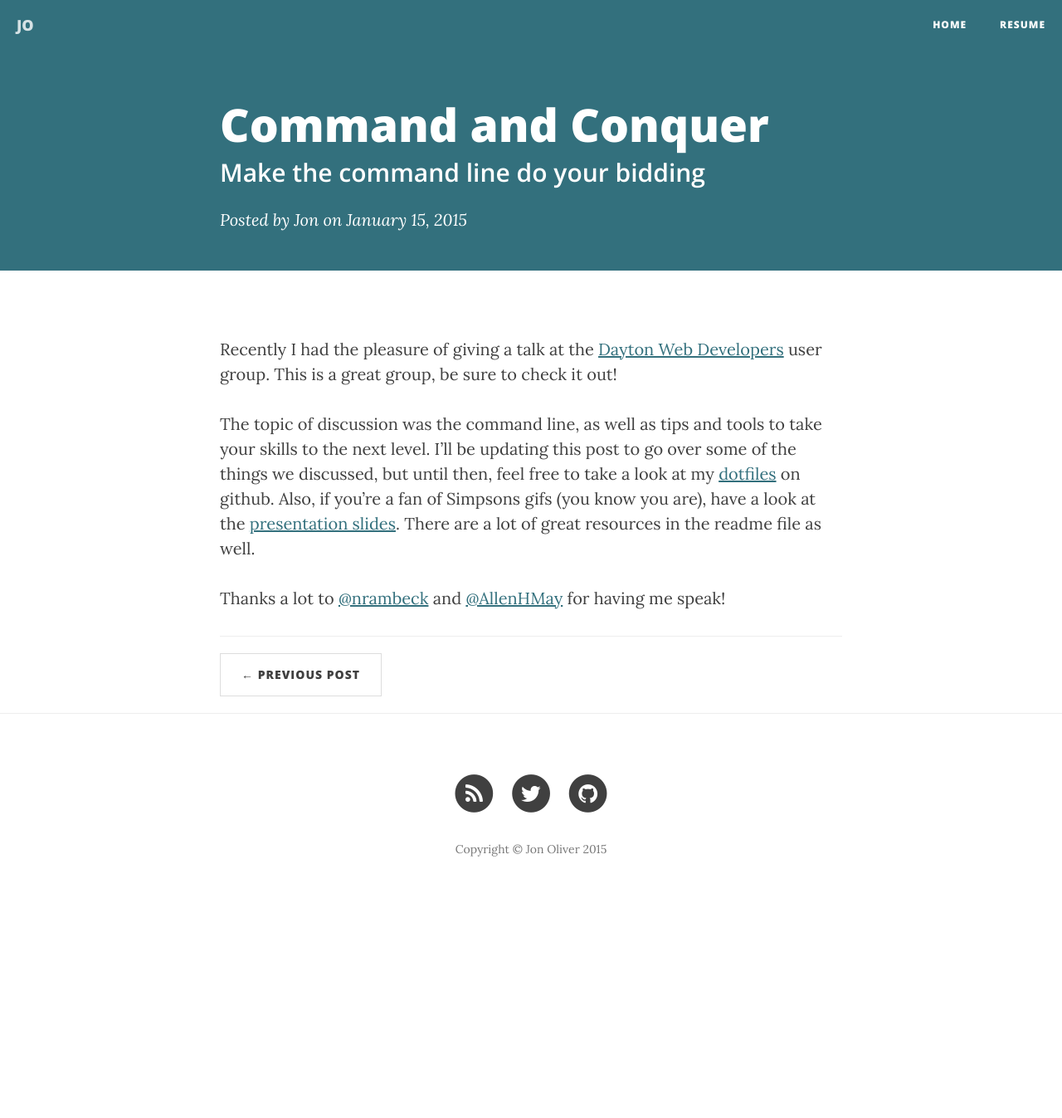
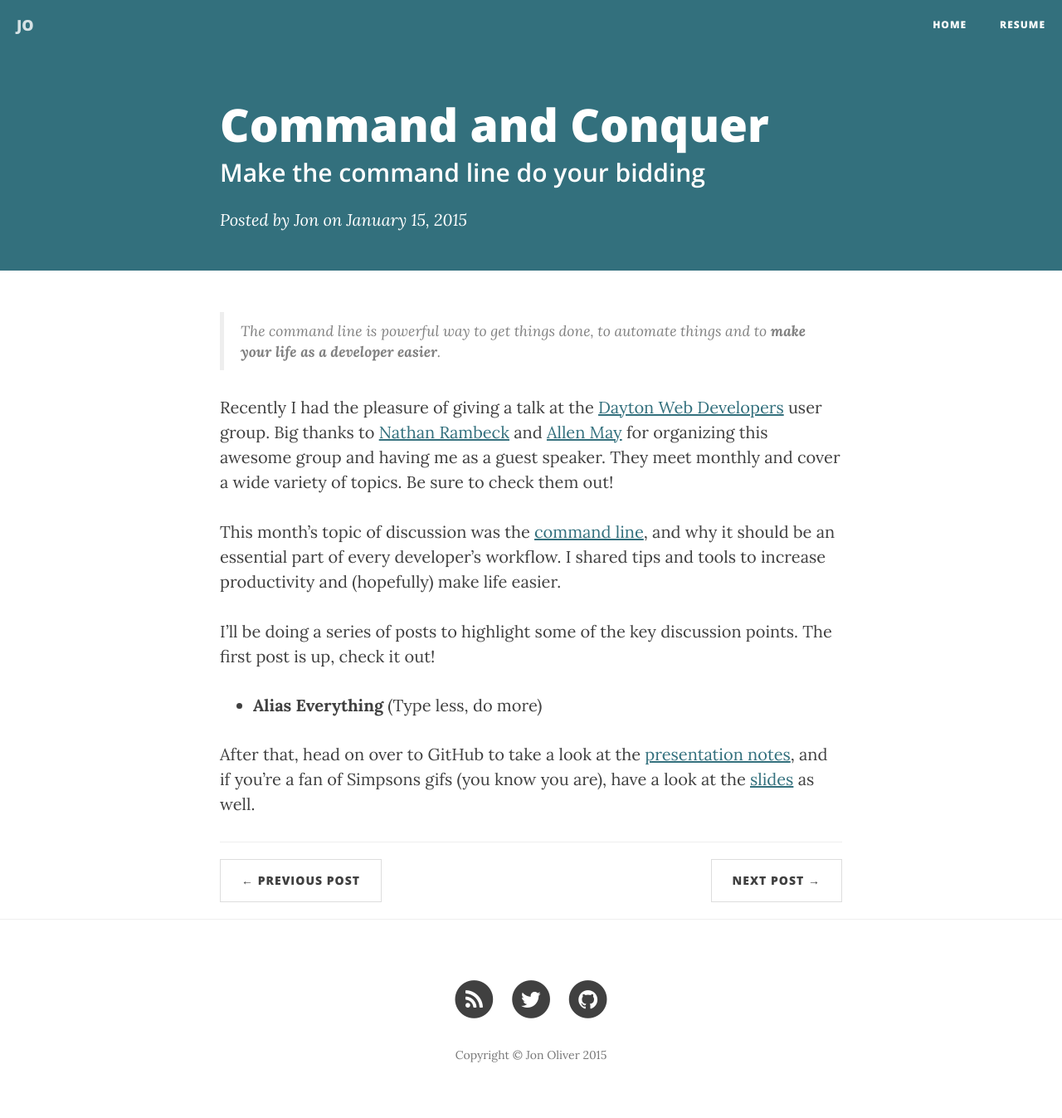
Before and after one commit to jonoliver/jonoliver.github.io, a Jekyll site: the page built from _posts/2015-01-15-command-and-conquer.md, in a window 1280 px wide. Shown: the whole page at 83% size. Built offline with Jekyll 4.4.1, drawn with Linux system fonts in a browser that asks for light colours; nearby versions of some CDN libraries; before the commit the page ends 1099 px from its top, so only the background shows below that.

Commit message:
Add new post for aliases

```diff
--- a/_posts/2015-01-15-command-and-conquer.md
+++ b/_posts/2015-01-15-command-and-conquer.md
@@ -5,11 +5,14 @@
 date:       2015-01-15 12:00:00
 author:     "Jon"
 ---
+<blockquote>The command line is powerful way to get things done, to automate things and to <strong>make your life as a developer easier</strong>.</blockquote>
 
-Recently I had the pleasure of giving a talk at the [Dayton Web Developers](http://www.meetup.com/dayton-web-developers/events/219096888/) user group. This is a great group, be sure to check it out!
+Recently I had the pleasure of giving a talk at the [Dayton Web Developers](http://www.meetup.com/dayton-web-developers/events/219096888/) user group. Big thanks to [Nathan Rambeck](https://twitter.com/nrambeck) and [Allen May](https://twitter.com/AllenHMay) for organizing this awesome group and having me as a guest speaker. They meet monthly and cover a wide variety of topics. Be sure to check them out!
 
-The topic of discussion was the command line, as well as tips and tools to take your skills to the next level. I'll be updating this post to go over some of the things we discussed, but until then, feel free to take a look at my [dotfiles](https://github.com/jonoliver/dotfiles) on github. Also, if you're a fan of Simpsons gifs (you know you are), have a look at the [presentation slides](https://github.com/jonoliver/command-and-conquer). There are a lot of great resources in the readme file as well.
+This month's topic of discussion was the [command line](https://en.wikipedia.org/wiki/Command-line_interface), and why it should be an essential part of every developer's workflow. I shared tips and tools to increase productivity and (hopefully) make life easier.
 
-Thanks a lot to [@nrambeck](https://twitter.com/nrambeck) and [@AllenHMay](https://twitter.com/AllenHMay) for having me speak!
+I'll be doing a series of posts to highlight some of the key discussion points. The first post is up, check it out!
 
-<!-- Let's take a look at some of the things we discussed! -->
+- [**Alias Everything** (Type less, do more)]({% post_url 2015-01-18-alias-everything %})
+
+After that, head on over to GitHub to take a look at the [presentation notes](https://github.com/jonoliver/command-and-conquer), and if you're a fan of Simpsons gifs (you know you are), have a look at the [slides](https://jonoliver.github.io/command-and-conquer/#/) as well.
```
Also changed, not shown: _posts/2015-01-18-alias-everything.md (added, +78 -0 lines).
